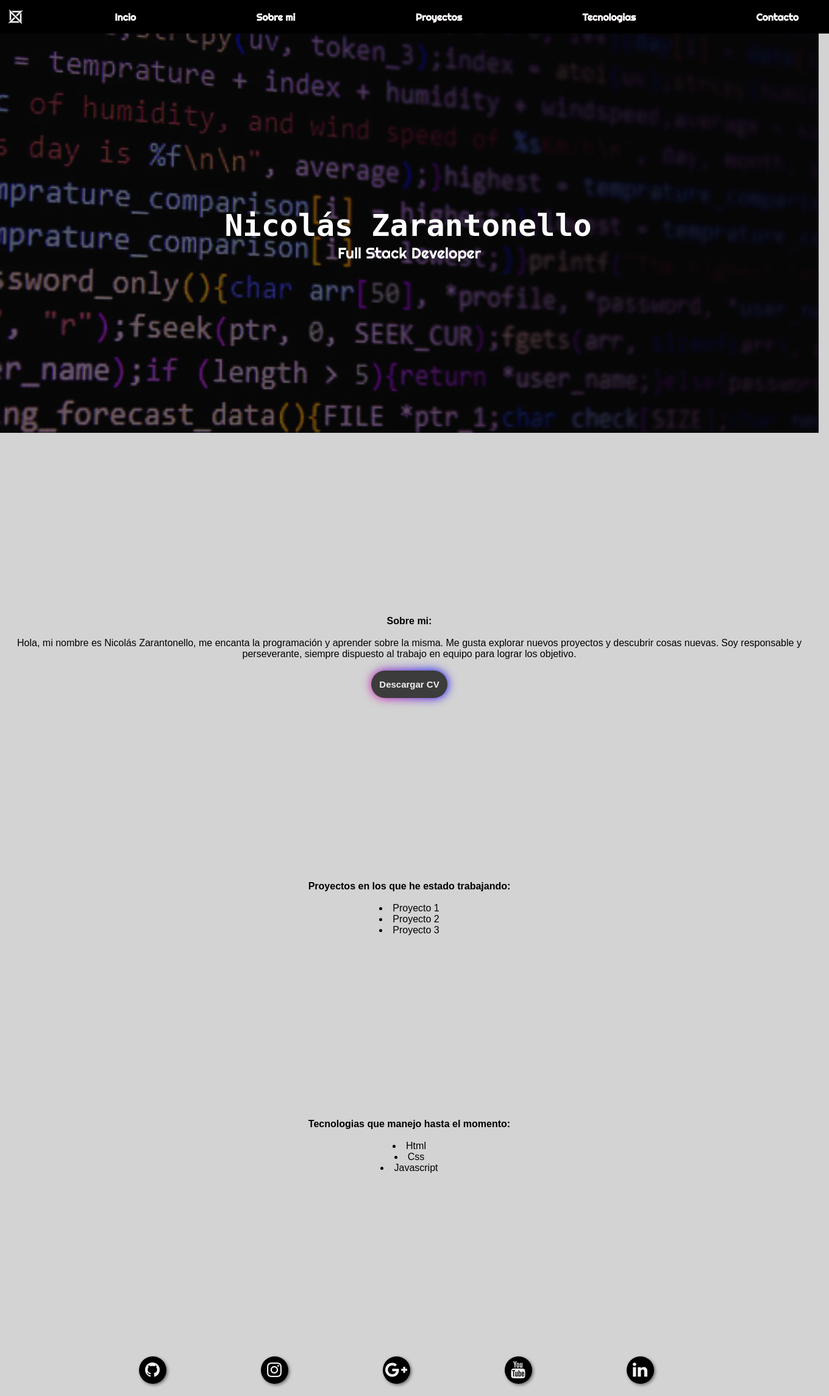
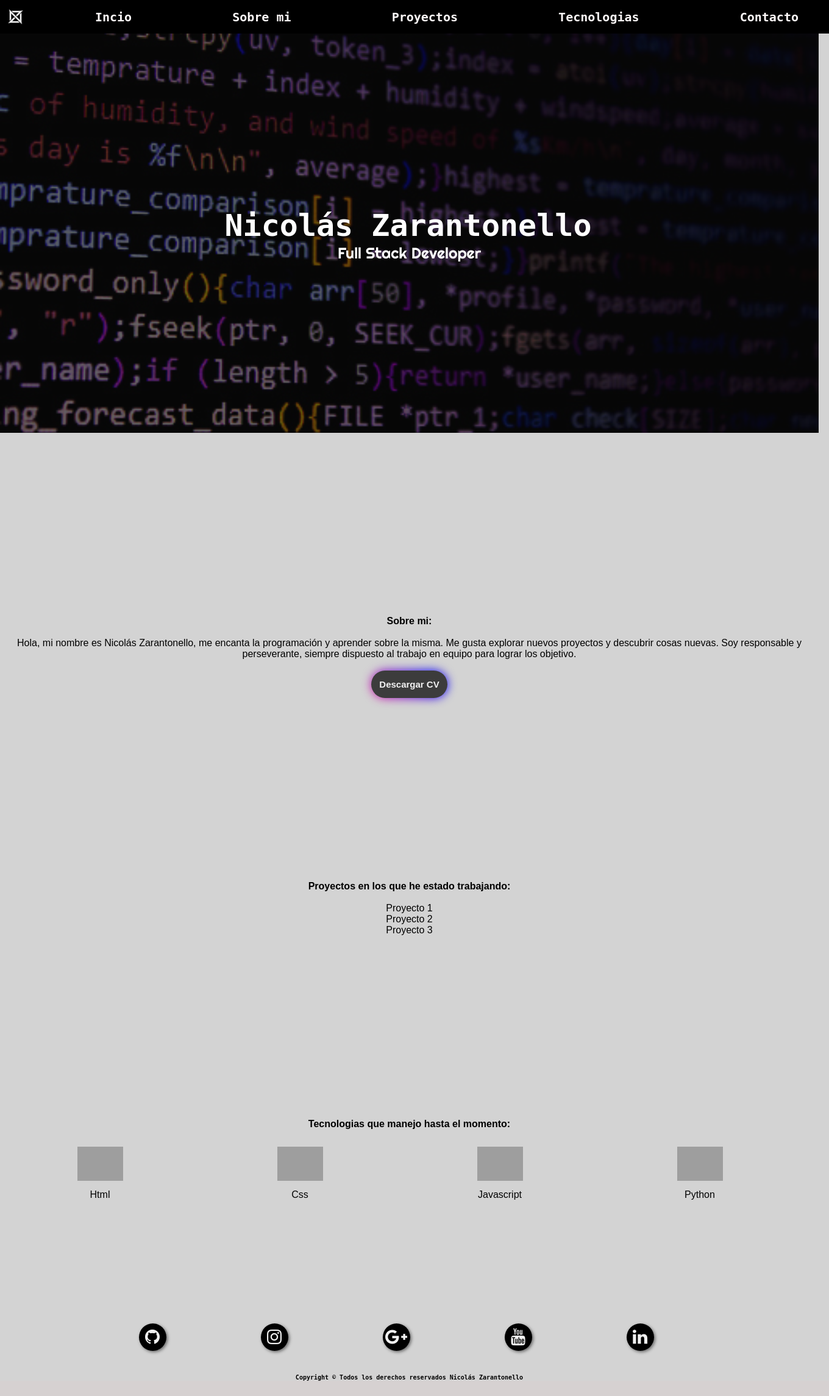
Before and after one commit to NicoZdev/Portfolio-web, a PHP site: page / in a window 1360 px wide. Shown: the whole page at 61% size. After the commit the page ends 2265 px from the top, so only its background shows below. Run offline with PHP 8.4, Linux system fonts and the light colour scheme; some web fonts are replaced; grey boxes are pictures that could not be loaded.

Commit message:
Add files via upload

```diff
--- a/index.html
+++ b/index.html
@@ -42,17 +42,48 @@
     <section id="Proyectos" class="proyectos">
       <h4>Proyectos en los que he estado trabajando:</h4>
       <br>
+      <ul>
         <li>Proyecto 1</li>
         <li>Proyecto 2</li>
         <li>Proyecto 3</li>
+      </ul>
     </section>
-    <section id="Tecnologias" class="tecnologias">
+  <section id="Tecnologias" class="tecnologias">
        <h4>Tecnologias que manejo hasta el momento:</h4>
        <br>
-       <li>Html</li>
-       <li>Css</li>
-       <li>Javascript</li>
-    </section>
+    <div class="galeria">
+      <div class="foto">
+        <img src="html-5.png" alt="Html5">
+      </div>
+      <div class="pie">
+        <p>Html</p>
+      </div>
+    </div>
+    <div class="galeria">
+      <div class="foto">
+        <img src="css-3.png" alt="Css3">
+      </div>
+      <div class="pie">
+        <p>Css</p>
+      </div>
+    </div>
+    <div class="galeria">
+      <div class="foto">
+        <img src="secuencia-de-comandos-de-java.png" alt="Javascript">
+      </div>
+      <div class="pie">
+        <p>Javascript</p>
+      </div>
+    </div>
+    <div class="galeria">
+      <div class="foto">
+        <img src="logotipo-de-python-language.png" alt="Python">
+      </div>
+      <div class="pie">
+        <p>Python</p>
+      </div>
+    </div>
+  </section>
     <section class="botones" id="Contacto">
         <a href="https://github.com/NicoZdev" target="_blank" class="fa fa-github"></a>
         <a href="https://www.instagram.com/nicozarantonello/" target="_blank" class="fa fa-instagram"></a>
@@ -60,6 +91,8 @@
         <a href="https://www.youtube.com/channel/UCK1LZfeb-r9EfwdOmerPL5g" target="_blank" class="fa fa-youtube"></a>
         <a href="https://www.linkedin.com/in/nicolás-zarantonello-348579264/" target="_blank" class="fa fa-linkedin"></a>
       </section>
+      <br>
+      <p class="copyright">Copyright © Todos los derechos reservados Nicolás Zarantonello</p>
 </body>
 <script src="script.js"></script>
 </html>
--- a/style.css
+++ b/style.css
@@ -20,8 +20,9 @@ body {
     align-items: center;
     justify-content: space-between;
     padding: 5px;
-    font-family: 'Righteous', cursive;
-
+    font-family: monospace;
+    font-size: 20px;
+    z-index: +5;
 }
 a {
     text-decoration: none;
@@ -149,3 +150,26 @@ button::before {
 @keyframes blink {
     50% {border-color: transparent}
 }
+
+.copyright {
+    width: 1343px;
+    text-align: center;
+    font-size: 10px;
+    font-family: monospace;
+    font-weight: bold;
+}
+
+.galeria {
+    margin: 10px 39px;
+    float: left;
+    width: 250px;
+}
+
+.galeria img{
+    width: 30%;
+    height: auto;
+}
+.pie {
+    text-align: center;
+    padding: 10px;
+}
```
